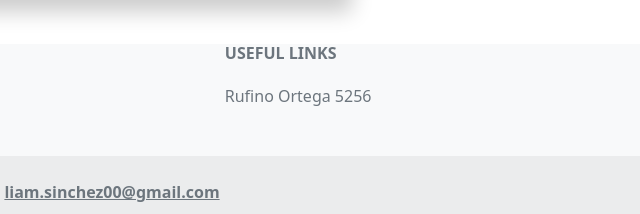
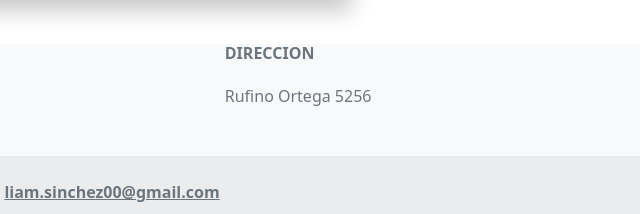
Before and after one commit to lianIvanSinchez/Lian-Ivan-Sinchez, a plain HTML site: page index.html in a window 1280 px wide. Shown: the part 1132-1346 px from the top of the page, 528-1168 px from the left. Drawn offline with nearby package versions, Linux system fonts and the light colour scheme.

Commit message:
Second commit

```diff
--- a/index.html
+++ b/index.html
@@ -101,7 +101,7 @@
 
         <div class="col-md-3 col-lg-2 col-xl-2 mx-auto mb-4">
           <h6 class="text-uppercase fw-bold mb-4">
-            Useful links
+            Direccion
           </h6>
           <h6>
             Rufino Ortega 5256
```
